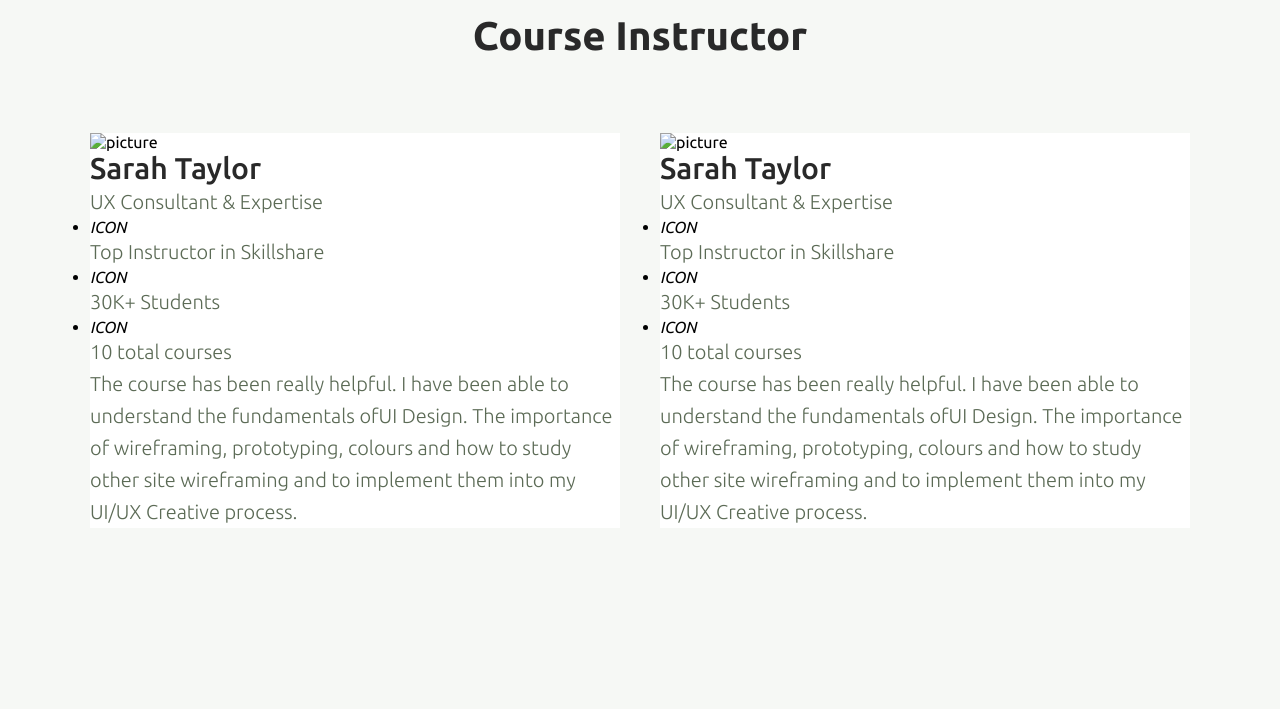
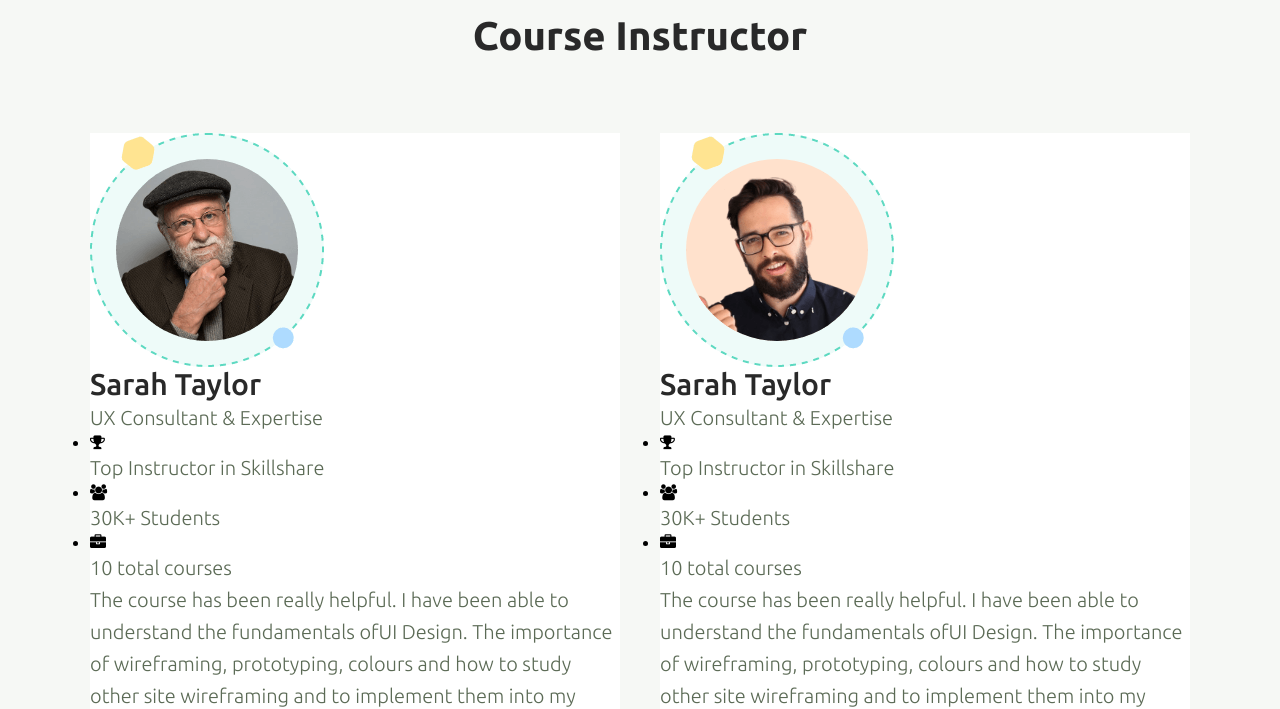
Before and after one commit to front-end-by-rimantas/35-grupe-portfolio-docland, a website: page index.html in a window 1280 px wide. Shown: the part 8240-8949 px from the top of the page. Drawn offline with Linux system fonts and the light colour scheme.

Commit message:
icons in and syllabus place changed

```diff
--- a/index.html
+++ b/index.html
@@ -177,7 +177,6 @@
     <!--  course slide ends here -->
 
     <!--  course syllabus starts here -->
-
 <section class="container">
     <div class="row">
         <div class="col-12">
@@ -527,7 +526,6 @@
     </div>
 
 </section>
-
     <!--  course syllabus ends here -->
 
     <!--  course benefits starts here -->
@@ -647,21 +645,21 @@
        </div>
         <div class="row">
             <div class="col-12 col-lg-6 bg-light">
-                <img src="#" alt="picture">
+                <img src="./img/instructors/author1.png" alt="picture">
                 <div>
                     <h3 class="section-title-h3">Sarah Taylor</h3>
                     <p class="section-description">UX Consultant & Expertise</p>
                     <ul>
                         <li>
-                            <i>ICON</i>
+                            <i class="fa fa-trophy" aria-hidden="true"></i>
                             <p class="section-description">Top Instructor in Skillshare</p>
                         </li>
                         <li>
-                            <i>ICON</i>
+                            <i class="fa fa-users" aria-hidden="true"></i>
                             <p class="section-description">30K+ Students</p>
                         </li>
                         <li>
-                            <i>ICON</i>
+                            <i class="fa fa-briefcase" aria-hidden="true"></i>
                             <p class="section-description">10 total courses</p>
                         </li>
                     </ul>
@@ -669,21 +667,21 @@
                 <p class="section-description">The course has been really helpful. I have been able to understand the fundamentals ofUI Design. The importance of wireframing, prototyping, colours and how to study other site wireframing and to implement them into my UI/UX Creative process.</p>
             </div>
             <div class="col-12 col-lg-6 bg-light">
-                <img src="#" alt="picture">
+                <img src="./img/instructors/author2.png" alt="picture">
                 <div>
                     <h3 class="section-title-h3">Sarah Taylor</h3>
                     <p class="section-description">UX Consultant & Expertise</p>
                     <ul>
                         <li>
-                            <i>ICON</i>
+                            <i class="fa fa-trophy" aria-hidden="true"></i>
                             <p class="section-description">Top Instructor in Skillshare</p>
                         </li>
                         <li>
-                            <i>ICON</i>
+                            <i class="fa fa-users" aria-hidden="true"></i>
                             <p class="section-description">30K+ Students</p>
                         </li>
                         <li>
-                            <i>ICON</i>
+                            <i class="fa fa-briefcase" aria-hidden="true"></i>
                             <p class="section-description">10 total courses</p>
                         </li>
                     </ul>
```
Also changed, not shown: css/pages/home.css (+4 -4 lines), img/instructors/author1.png (added), img/instructors/author2.png (added).
